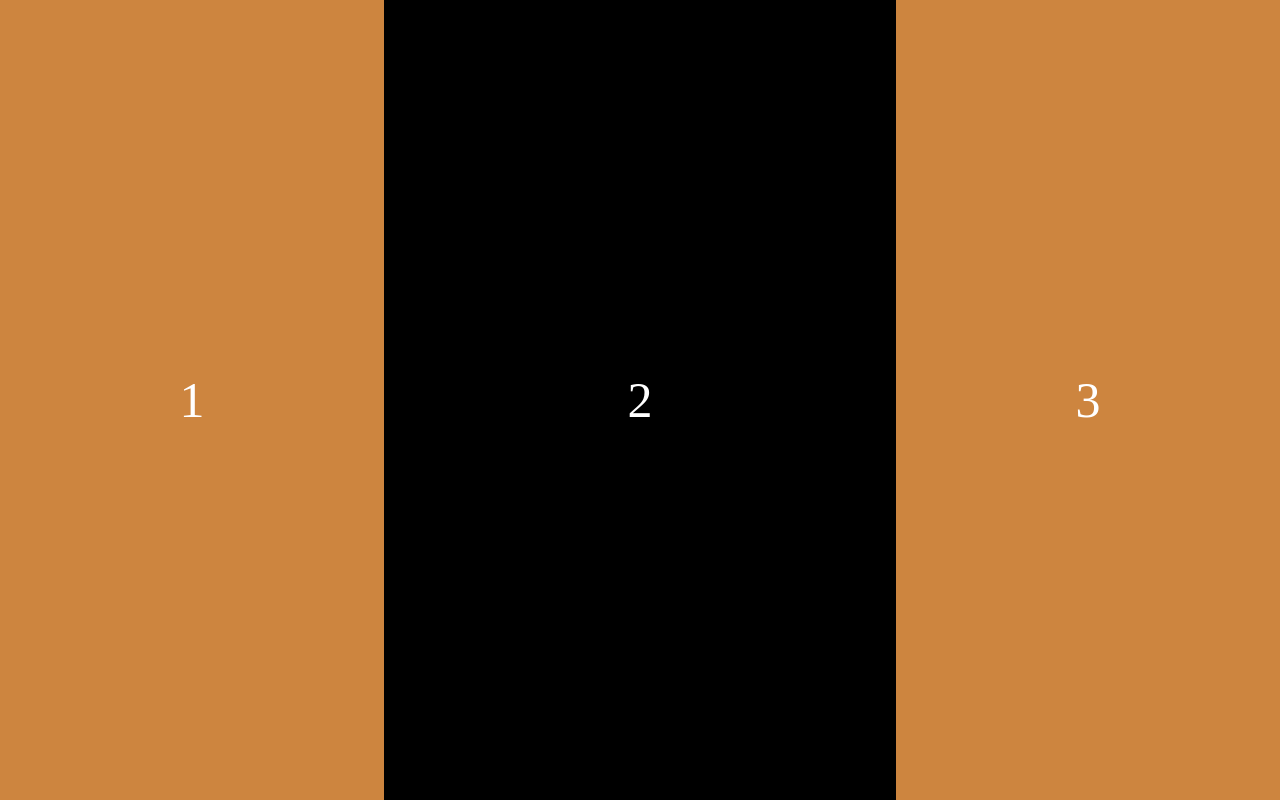
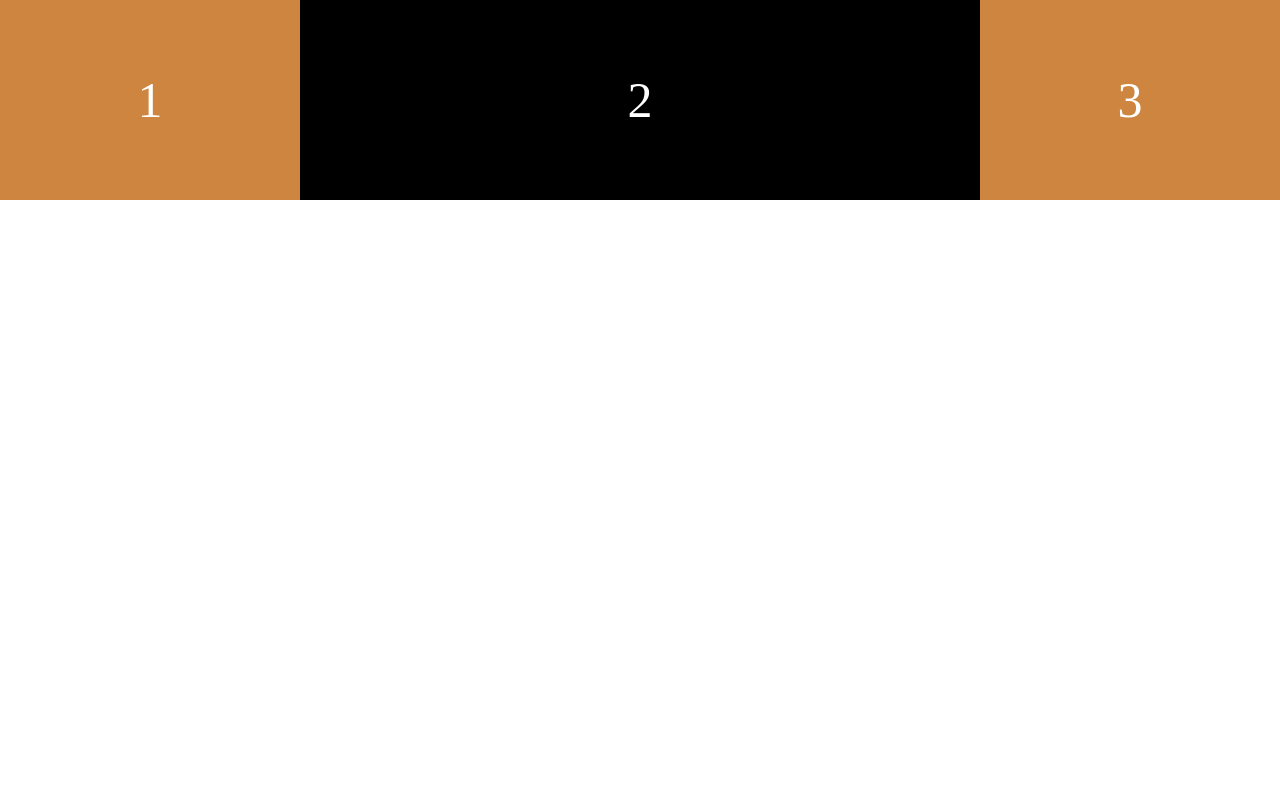
Before and after one commit to Suu01/css-layout-course, a plain HTML site: page 1/index3.html in a window 1280 px wide. Drawn offline with Linux system fonts and the light colour scheme.

Commit message:
flex-grow&flex-shrink&flex-basis

```diff
--- a/1/index3.html
+++ b/1/index3.html
@@ -4,7 +4,7 @@
     <meta charset="UTF-8">
     <meta http-equiv="X-UA-Compatible" content="IE=edge">
     <meta name="viewport" content="width=device-width, initial-scale=1.0">
-    <title>(S)CSS Master Class</title>
+    <title>Flex-shrink&Flex-grow&Flex-basis</title>
     <link rel="stylesheet" href="style3.css">
 </head>
 <body>
--- a/1/style3.css
+++ b/1/style3.css
@@ -12,10 +12,10 @@ body {
 }
 
 .box {
-    flex-basis: 30%;
+    /* flex-basis: 30%; */
     /* flex-basis: 300px; */
-    /* width: 300px;
-    height: 200px; */
+    width: 300px;
+    height: 200px;
     font-size: 50px;
     color: white;
     background: peru;
@@ -32,5 +32,6 @@ body {
 }
 
 /* .box:nth-child(3) {
+    flex-grow: 1;
     flex-grow: 2;
 } */
```
